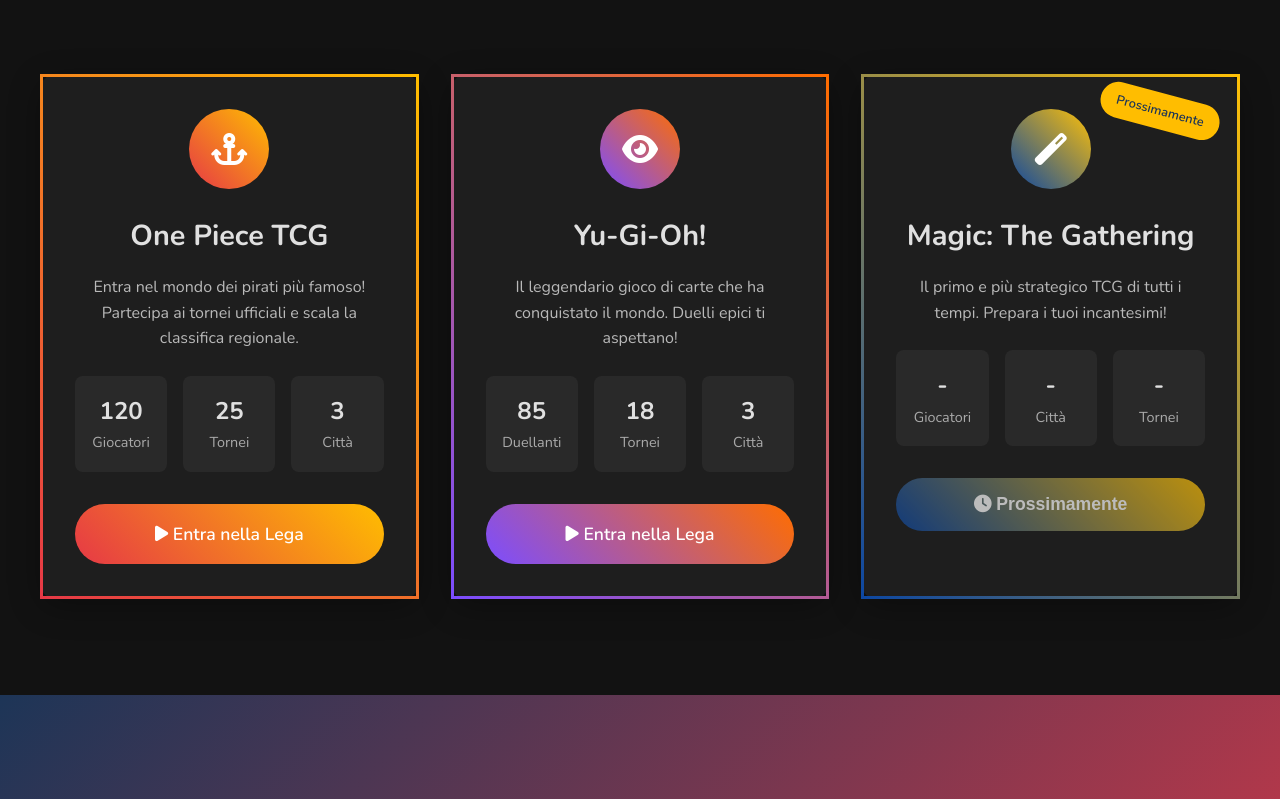
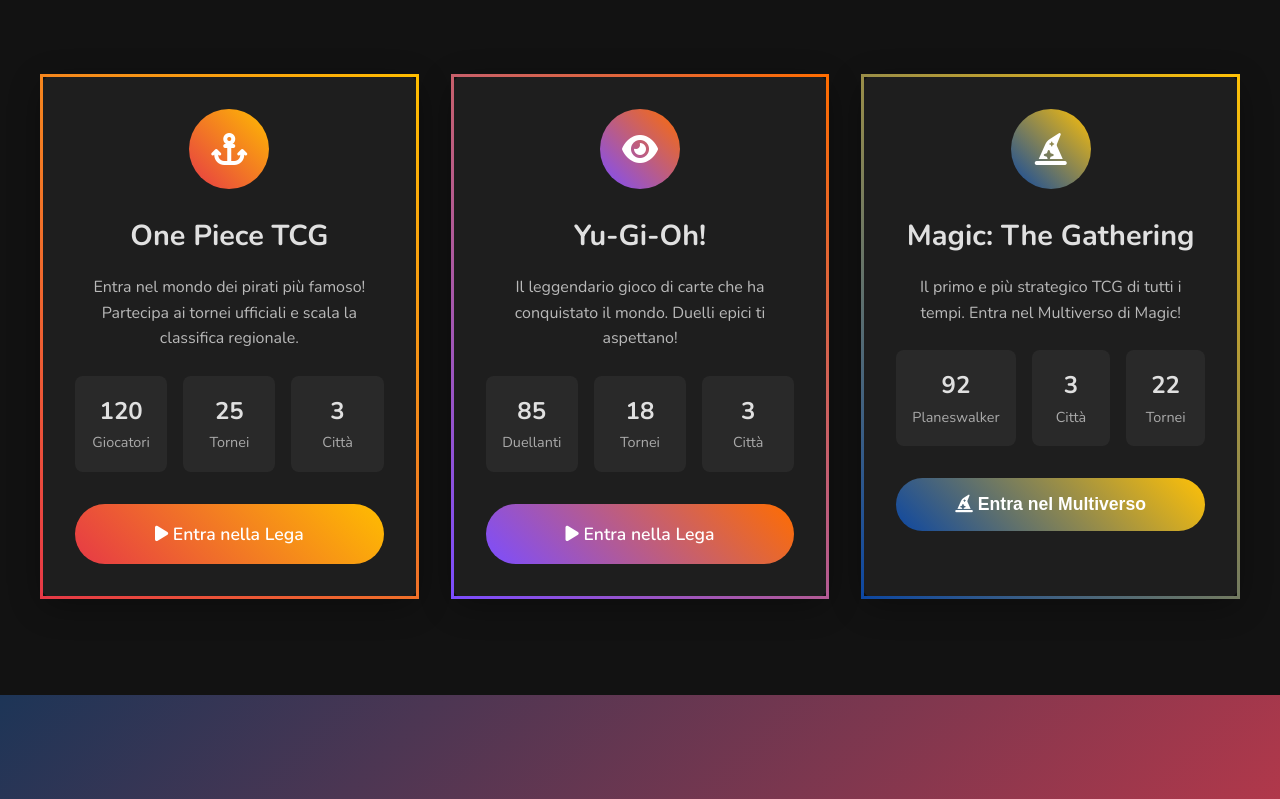
Before and after one commit to Galandar80/LegadellostrettoV1.1, a plain HTML site: page index.html in a window 1280 px wide. Shown: the part 822-1621 px from the top of the page. Drawn offline with nearby package versions, Linux system fonts and the light colour scheme.

Commit message:
Attivato collegamento alla sezione Magic nell'hub con statistiche aggiornate

```diff
--- a/index.html
+++ b/index.html
@@ -661,30 +661,30 @@
                 </div>
 
                 <!-- Magic Card -->
-                <div class="game-card magic coming-soon fade-in">
+                <div class="game-card magic fade-in" onclick="window.location.href='Magic/index.html'">
                     <div class="game-icon">
-                        <i class="fas fa-magic"></i>
+                        <i class="fas fa-hat-wizard"></i>
                     </div>
                     <h3 class="game-title">Magic: The Gathering</h3>
                     <p class="game-description">
-                        Il primo e più strategico TCG di tutti i tempi. Prepara i tuoi incantesimi!
+                        Il primo e più strategico TCG di tutti i tempi. Entra nel Multiverso di Magic!
                     </p>
                     <div class="game-stats">
                         <div class="stat-item">
-                            <span class="stat-number">-</span>
-                            <span class="stat-label">Giocatori</span>
+                            <span class="stat-number">92</span>
+                            <span class="stat-label">Planeswalker</span>
                         </div>
                         <div class="stat-item">
-                            <span class="stat-number">-</span>
+                            <span class="stat-number">3</span>
                             <span class="stat-label">Città</span>
                         </div>
                         <div class="stat-item">
-                            <span class="stat-number">-</span>
+                            <span class="stat-number">22</span>
                             <span class="stat-label">Tornei</span>
                         </div>
                     </div>
-                    <button class="game-button" disabled>
-                        <i class="fas fa-clock"></i> Prossimamente
+                    <button class="game-button">
+                        <i class="fas fa-hat-wizard"></i> Entra nel Multiverso
                     </button>
                 </div>
             </div>
```
